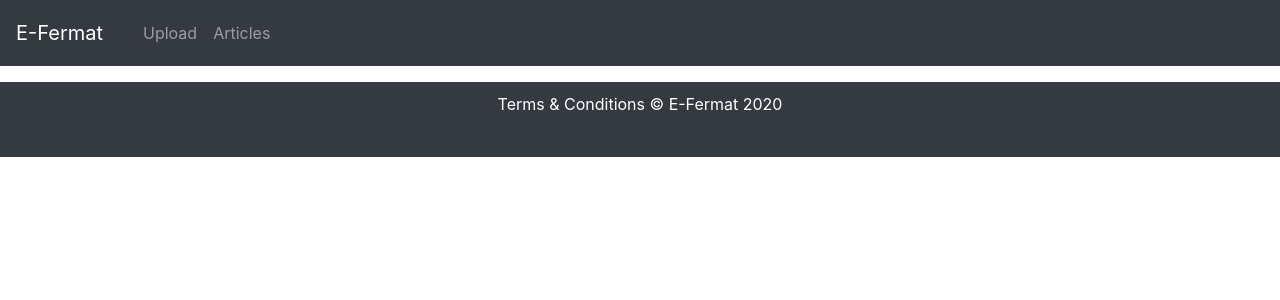
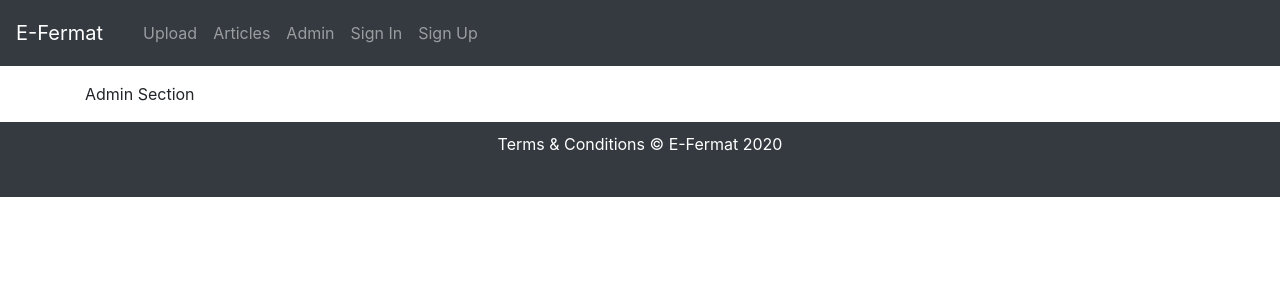
Before and after one commit to parth-v/review, a React (Create React App) app: page /admin in a window 1280 px wide. Shown: the top 300 px of the page. Built offline with nearby package versions, Linux system fonts and the light colour scheme.

Commit message:
added admin and authentication sections

```diff
--- a/src/App.js
+++ b/src/App.js
@@ -7,6 +7,9 @@ import UploadSection from './components/UploadSection';
 import ArticleSection from './components/ArticleSection';
 import HomeSection from './components/HomeSection';
 import ArticleDetail from './components/ArticleDetail';
+import AdminSection from './components/AdminSection';
+import SignInSection from './components/SignInSection';
+import SignUpSection from './components/SignUpSection';
 import TopNav from './components/TopNav';
 import Footer from './components/Footer';
 
@@ -20,6 +23,9 @@ const App = () => {
             <Route path="/upload" component={UploadSection} />
             <Route exact path="/articles" component={ArticleSection} />
             <Route path="/articles/:paperId" component={ArticleDetail}/>
+            <Route path="/admin" component={AdminSection} />
+            <Route path="/signin" component={SignInSection} />
+            <Route path="/signup" component={SignUpSection} />
           </Switch>
         </div>
         <Footer />
--- /dev/null
+++ b/src/components/AdminSection.js
@@ -0,0 +1,11 @@
+import React from 'react';
+
+const AdminSection = () => {
+	return (
+		<div>
+			Admin Section
+		</div>
+	);
+};
+
+export default AdminSection;
--- /dev/null
+++ b/src/components/SignInSection.js
@@ -0,0 +1,11 @@
+import React from 'react';
+
+const SignInSection = () => {
+	return (
+		<div>
+			Sign In Section
+		</div>
+	);
+};
+
+export default SignInSection;
--- /dev/null
+++ b/src/components/SignUpSection.js
@@ -0,0 +1,11 @@
+import React from 'react';
+
+const SignUpSection = () => {
+	return (
+		<div>
+			Sign Up Section
+		</div>
+	);
+};
+
+export default SignUpSection;
--- a/src/components/TopNav.js
+++ b/src/components/TopNav.js
@@ -24,6 +24,21 @@ const TopNav = () => {
               Articles
             </Link>
           </li>
+          <li className="nav-item">
+            <Link to={"/admin"} className="nav-link">
+              Admin
+            </Link>
+          </li>
+          <li className="nav-item">
+            <Link to={"/signin"} className="nav-link">
+              Sign In
+            </Link>
+          </li>
+          <li className="nav-item">
+            <Link to={"/signup"} className="nav-link">
+              Sign Up
+            </Link>
+          </li>
         </ul>
       </div>
     </nav>
```
Lines whose indentation alone changed are shown as unchanged.
